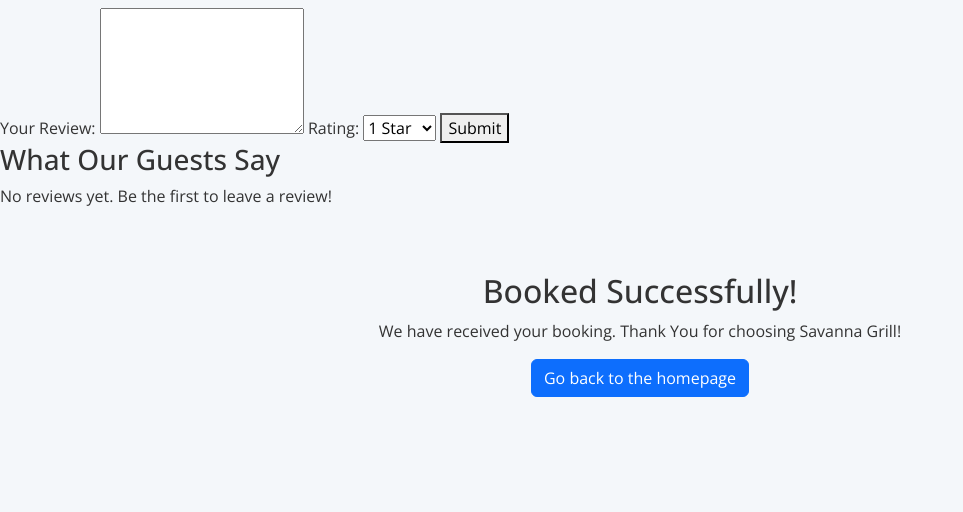
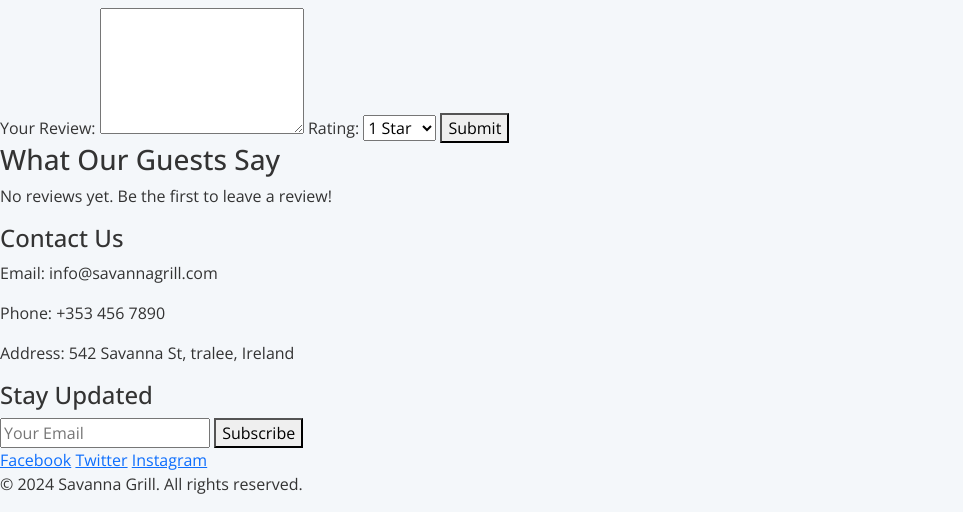
Before and after one commit to HazelHawadi/Savanna-Grill, a Django app: page /bookings/booking_success/ in a window 1280 px wide. Shown: the part 4072-4584 px from the top of the page, without its empty margins (0-963 px from the left). Before the commit the page ends 4469 px from the top, so only its background shows below. Run offline with Django 5.2, Linux system fonts and the light colour scheme; some libraries are stand-ins or nearby versions; some web fonts are replaced.

Commit message:
Add Contact us info in the footer of base.html

```diff
--- a/templates/base.html
+++ b/templates/base.html
@@ -101,10 +101,30 @@
         </section>
     </main>
 
-    {% block content %}{% endblock %}
-
+    <!-- Footer -->
     <footer>
-
+        <div class="footer-content">
+            <div class="footer-contact">
+                <h4>Contact Us</h4>
+                <p>Email: info@savannagrill.com</p>
+                <p>Phone: +353 456 7890</p>
+                <p>Address: 542 Savanna St, tralee, Ireland</p>
+            </div>
+            <div class="footer-subscribe">
+                <h4>Stay Updated</h4>
+                <form action="/subscribe" method="POST">
+                    {% csrf_token %}
+                    <input type="email" name="email" placeholder="Your Email" required>
+                    <button type="submit">Subscribe</button>
+                </form>
+            </div>
+            <div class="footer-social">
+                <a href="https://facebook.com" target="_blank">Facebook</a>
+                <a href="https://twitter.com" target="_blank">Twitter</a>
+                <a href="https://instagram.com" target="_blank">Instagram</a>
+            </div>
+        </div>
+        <p>&copy; 2024 Savanna Grill. All rights reserved.</p>
     </footer>
 
     <script src="https://cdnjs.cloudflare.com/ajax/libs/jquery/3.5.1/jquery.min.js"></script>
```
